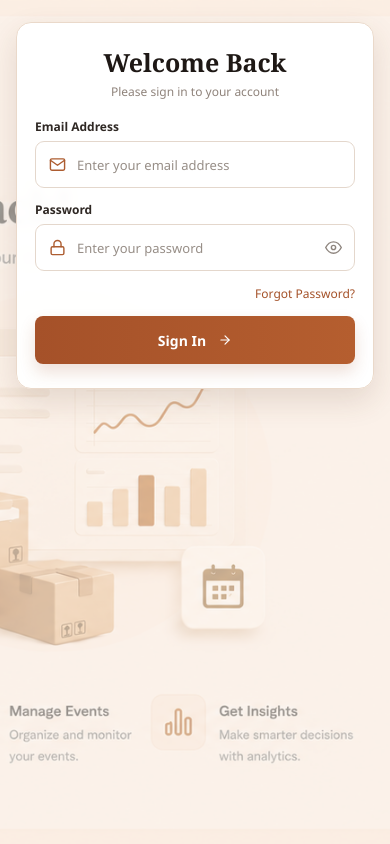
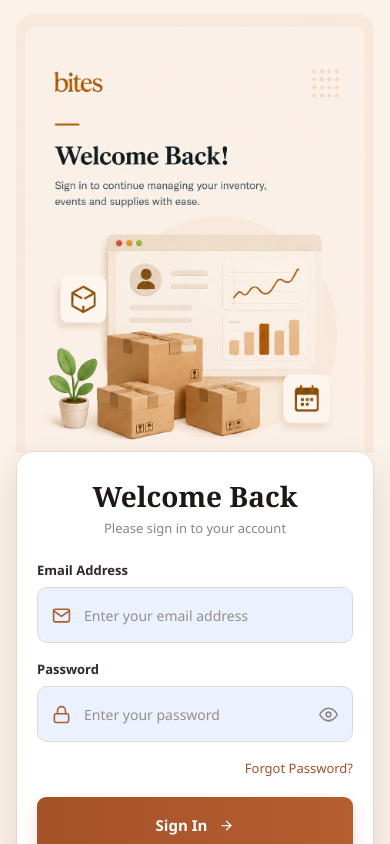
Before and after one commit to 12345nada/Bites-inventory, a React (Vite) app: page /login in a window 390 px wide. Built offline with nearby package versions, Linux system fonts and the light colour scheme; no server answers.

Commit message:
fix MEDIA QUERY authentication screens

```diff
--- a/src/pages/GetStarted.jsx
+++ b/src/pages/GetStarted.jsx
@@ -2,17 +2,26 @@ import React from "react";
 import { Link } from "react-router-dom";
 import { FiArrowRight } from "react-icons/fi";
 
-import Background from "../assets/images/Get_start.png";
+import DesktopBackground from "../assets/images/Get_start.png";
+import MobileBackground from "../assets/images/Get_startedMobile.png";
+
 import "../styles/getStarted.css";
 
 const GetStarted = () => {
   return (
     <div className="get-started-page">
-      <img
-        src={Background}
-        alt="Bites inventory landing page"
-        className="get-started-background"
-      />
+      <picture className="get-started-picture">
+        <source
+          media="(max-width: 600px)"
+          srcSet={MobileBackground}
+        />
+
+        <img
+          src={DesktopBackground}
+          alt="Bites inventory landing page"
+          className="get-started-background"
+        />
+      </picture>
 
       <div className="get-started-actions">
         <Link
--- a/src/pages/Login.jsx
+++ b/src/pages/Login.jsx
@@ -20,6 +20,8 @@ import {
 } from "../lib/supabase";
 
 import Background from "../assets/images/Background2.png";
+import MobileBackground from "../assets/images/registerMobile.png";
+
 import "../styles/register.css";
 
 const Login = () => {
@@ -76,9 +78,6 @@ const Login = () => {
         .toLowerCase();
 
     try {
-      /*
-        تسجيل الدخول الحقيقي من Supabase Auth.
-      */
       const {
         data: authData,
         error: authError,
@@ -100,12 +99,6 @@ const Login = () => {
         );
       }
 
-      /*
-        بعد نجاح تسجيل الدخول نجيب:
-        - بيانات الموظف
-        - حالة الحساب
-        - الـRole الخاص به
-      */
       const {
         data: profile,
         error: profileError,
@@ -150,7 +143,10 @@ const Login = () => {
         );
       }
 
-      if (!profile.role_id || !profile.roles) {
+      if (
+        !profile.role_id ||
+        !profile.roles
+      ) {
         await supabase.auth.signOut({
           scope: "local",
         });
@@ -160,13 +156,6 @@ const Login = () => {
         );
       }
 
-      /*
-        تخزين بيانات العرض فقط.
-
-        مهم:
-        ده مش بديل عن Supabase Auth أو RLS.
-        الجلسة الحقيقية محفوظة عند Supabase.
-      */
       localStorage.setItem(
         "bitesUserProfile",
         JSON.stringify({
@@ -228,11 +217,18 @@ const Login = () => {
 
   return (
     <div className="register-page">
-      <img
-        src={Background}
-        alt="Bites login background"
-        className="register-background"
-      />
+      <picture className="register-picture">
+        <source
+          media="(max-width: 600px)"
+          srcSet={MobileBackground}
+        />
+
+        <img
+          src={Background}
+          alt="Bites login background"
+          className="register-background"
+        />
+      </picture>
 
       <div className="register-content login-content">
         <div className="register-card login-card">
--- a/src/styles/getStarted.css
+++ b/src/styles/getStarted.css
@@ -26,6 +26,16 @@ body {
 }
 
 /* Background image */
+
+.get-started-picture {
+  position: absolute;
+  inset: 0;
+
+  width: 100%;
+  height: 100%;
+
+  display: block;
+}
 
 .get-started-background {
   position: absolute;
@@ -176,70 +186,79 @@ body {
 /* Mobile */
 
 @media (max-width: 600px) {
+  html,
+  body,
+  #root {
+    width: 100%;
+    height: 100%;
+    min-height: 100%;
+  }
+
+  body {
+    overflow: hidden;
+    background-color: #fbf2e9;
+  }
+
   .get-started-page {
-    display: flex;
-    align-items: flex-end;
+    position: relative;
 
+    width: 100%;
+    height: 100svh;
     min-height: 100svh;
 
-    padding:
-      24px
-      20px
-      calc(
-        32px +
-        env(
-          safe-area-inset-bottom
-        )
-      );
+    overflow: hidden;
+    background-color: #fbf2e9;
+  }
+
+  .get-started-picture {
+    position: absolute;
+    inset: 0;
+
+    width: 100%;
+    height: 100%;
   }
 
   .get-started-background {
     position: absolute;
+    inset: 0;
+
+    width: 100%;
+    height: 100%;
 
     object-fit: cover;
-    object-position: 22% center;
+    object-position: center;
+
+    display: block;
   }
 
   .get-started-page::after {
-    content: "";
-
-    position: absolute;
-    inset: 0;
-
-    z-index: 1;
-
-    background:
-      linear-gradient(
-        to top,
-        rgba(251, 242, 233, 0.96)
-          0%,
-        rgba(251, 242, 233, 0.75)
-          21%,
-        rgba(251, 242, 233, 0)
-          48%
-      );
-
-    pointer-events: none;
+    display: none;
   }
 
   .get-started-actions {
-    position: relative;
+    position: absolute;
 
-    left: auto;
+    left: 20px;
+    right: 20px;
+    bottom: calc(
+      24px +
+      env(safe-area-inset-bottom)
+    );
+
     top: auto;
-    bottom: auto;
 
     z-index: 2;
 
-    width: 100%;
-
-    align-items: stretch;
+    width: auto;
   }
 
   .get-started-btn {
     width: 100%;
     height: 50px;
 
+    display: flex;
+    align-items: center;
+    justify-content: center;
     gap: 12px;
 
     border-radius: 10px;
@@ -251,13 +270,14 @@ body {
 /* Very small mobile */
 
 @media (max-width: 380px) {
-  .get-started-page {
-    padding-left: 16px;
-    padding-right: 16px;
+  .get-started-background {
+    object-fit: cover;
+    object-position: center;
   }
 
-  .get-started-background {
-    object-position: 20% center;
+  .get-started-actions {
+    left: 16px;
+    right: 16px;
   }
 
   .get-started-btn {
@@ -265,34 +285,3 @@ body {
     font-size: 14px;
   }
 }
-
-/* Landscape mobile */
-
-@media (
-  max-width: 900px
-) and (
-  orientation: landscape
-) {
-  .get-started-page {
-    min-height: 100vh;
-  }
-
-  .get-started-background {
-    object-position: left center;
-  }
-
-  .get-started-actions {
-    left: 7%;
-    right: auto;
-    bottom: 8%;
-
-    width: 170px;
-
-    align-items: flex-start;
-  }
-
-  .get-started-btn {
-    width: 165px;
-    height: 42px;
-  }
-}
--- a/src/styles/register.css
+++ b/src/styles/register.css
@@ -32,6 +32,16 @@ textarea {
   justify-content: flex-end;
   overflow: hidden;
   background-color: #fbf2e9;
+}
+
+
+.register-picture {
+  position: absolute;
+  inset: 0;
+  z-index: 0;
+  width: 100%;
+  height: 100%;
+  display: block;
 }
 
 .register-background {
@@ -580,74 +590,164 @@ textarea {
 }
 
 @media (max-width: 600px) {
+  html,
+  body,
+  #root {
+    width: 100%;
+    min-height: 100%;
+    height: auto;
+    margin: 0;
+    overflow-x: hidden;
+    overflow-y: auto;
+  }
+
+  body {
+    background-color: #fbf2e9;
+  }
+
   .register-page {
-    min-height: 100vh;
+    position: relative;
+    width: 100%;
     min-height: 100svh;
+    height: auto;
     padding:
-      22px
+      14px
       16px
-      calc(22px + env(safe-area-inset-bottom));
-    align-items: flex-start;
+      calc(24px + env(safe-area-inset-bottom));
+    display: flex;
+    flex-direction: column;
+    align-items: stretch;
+    justify-content: flex-start;
+    overflow: visible;
+    background-color: #fbf2e9;
+  }
+
+  .register-page::before {
+    display: none;
+  }
+
+  .register-picture {
+    position: relative;
+    inset: auto;
+    order: 1;
+    width: 100%;
+    height: clamp(390px, 52svh, 455px);
+    display: block;
+    flex: 0 0 auto;
+    overflow: hidden;
+    border-radius: 18px 18px 0 0;
   }
 
   .register-background {
-    object-position: 30% center;
-  }
-
-  .register-page::before {
-    background: rgba(251, 242, 233, 0.58);
+    position: absolute;
+    inset: 0;
+    width: 100%;
+    height: 100%;
+    display: block;
+    object-fit: cover;
+    object-position: top center;
+    pointer-events: none;
+    user-select: none;
   }
 
   .register-content,
   .login-content {
+    position: relative;
+    order: 2;
+    z-index: 2;
     width: 100%;
     max-width: none;
+    min-height: 0;
+    height: auto;
+    margin: -2px 0 0;
+    padding: 0;
+    display: flex;
+    flex-direction: column;
+    align-items: stretch;
     justify-content: flex-start;
   }
 
   .register-card,
   .login-card {
-    padding: 24px 18px;
-    border-radius: 15px;
-    box-shadow: 0 12px 30px rgba(89, 57, 34, 0.14);
+    width: 100%;
+    max-width: none;
+    margin: 0;
+    padding: 28px 20px 26px;
+    background: rgba(255, 255, 255, 0.98);
+    border: 1px solid #ead9ca;
+    border-radius: 18px;
+    box-shadow: 0 14px 32px rgba(89, 57, 34, 0.15);
+    backdrop-filter: blur(5px);
   }
 
   .register-card h2,
   .login-card h2 {
-    font-size: 25px;
+    margin-bottom: 7px;
+    font-size: 28px;
+    line-height: 1.15;
   }
 
   .subtitle {
-    margin-bottom: 18px;
-    font-size: 12px;
+    margin-bottom: 24px;
+    font-size: 13px;
   }
 
   .input-group,
   .login-card .input-group {
-    margin-bottom: 13px;
+    margin-bottom: 17px;
   }
 
   .input-group label {
-    margin-bottom: 6px;
-    font-size: 12px;
+    margin-bottom: 8px;
+    font-size: 13px;
   }
 
   .input-wrapper input,
   .login-card .input-wrapper input {
-    height: 47px;
-    padding-left: 41px;
-    padding-right: 41px;
+    height: 56px;
+    padding-left: 46px;
+    padding-right: 46px;
+    border-radius: 10px;
+    font-size: 14px;
+    background: #eaf2ff;
+  }
+
+  .input-icon {
+    left: 15px;
+    font-size: 19px;
+  }
+
+  .toggle-icon {
+    right: 15px;
+    font-size: 19px;
+  }
+
+  .remember-forgot {
+    margin: 4px 0 20px;
+    align-items: center;
+    justify-content: flex-end;
     font-size: 13px;
   }
 
-  .input-icon {
-    left: 14px;
-    font-size: 17px;
+  .remember-me {
+    display: none;
   }
 
-  .toggle-icon {
-    right: 13px;
-    font-size: 17px;
+  .create-btn,
+  .login-card .create-btn {
+    height: 56px;
+    margin-top: 0;
+    border-radius: 9px;
+    font-size: 15px;
+  }
+
+  .divider,
+  .login-card .divider {
+    margin: 14px 0;
+  }
+
+  .signin-text {
+    font-size: 12px;
   }
 
   .password-strength {
@@ -658,129 +758,17 @@ textarea {
     font-size: 9px;
   }
 
-  .create-btn,
-  .login-card .create-btn {
-    height: 48px;
-    margin-top: 5px;
-    font-size: 14px;
-  }
-
-  .divider,
-  .login-card .divider {
-    margin: 13px 0;
-  }
-
-  .signin-text {
-    font-size: 12px;
-  }
-
-  .remember-forgot {
-    margin: 14px 0;
-    align-items: center;
-    font-size: 12px;
-  }
-
-  .remember-me {
-    gap: 6px;
-  }
-
-  .remember-me input {
-    width: 14px;
-    height: 14px;
-  }
-
   .terms {
-    padding: 0 5px;
+    order: 3;
+    margin-top: 12px;
+    padding: 0 6px;
     font-size: 9px;
   }
 
   .register-message,
   .login-error-message {
-    margin: 10px 0;
+    margin: 10px 0 14px;
     padding: 10px 12px;
     font-size: 12px;
   }
 }
-
-@media (max-width: 380px) {
-  .register-page {
-    padding-left: 12px;
-    padding-right: 12px;
-  }
-
-  .register-card,
-  .login-card {
-    padding: 21px 15px;
-  }
-
-  .register-card h2,
-  .login-card h2 {
-    font-size: 23px;
-  }
-
-  .input-wrapper input,
-  .login-card .input-wrapper input {
-    height: 45px;
-    font-size: 12px;
-  }
-
-  .create-btn,
-  .login-card .create-btn {
-    height: 46px;
-  }
-
-  .remember-forgot {
-    gap: 10px;
-    font-size: 11px;
-  }
-}
-
-@media (max-width: 900px) and (orientation: landscape) {
-  .register-page {
-    min-height: 100vh;
-    padding: 18px;
-  }
-
-  .register-content,
-  .login-content {
-    max-width: 560px;
-  }
-
-  .register-card,
-  .login-card {
-    padding: 22px 26px;
-  }
-
-  .register-card h2,
-  .login-card h2 {
-    font-size: 24px;
-  }
-
-  .subtitle {
-    margin-bottom: 13px;
-  }
-
-  .input-group,
-  .login-card .input-group {
-    margin-bottom: 10px;
-  }
-
-  .input-wrapper input,
-  .login-card .input-wrapper input {
-    height: 43px;
-  }
-
-  .create-btn,
-  .login-card .create-btn {
-    height: 44px;
-  }
-
-  .divider,
-  .login-card .divider {
-    margin: 9px 0;
-  }
-
-  .remember-forgot {
-    margin: 10px 0;
-  }
-}
```
Also changed, not shown: src/pages/Register.jsx (+15 -15 lines), src/assets/images/Get_startedMobile.png (added), src/assets/images/registerMobile.png (added).
